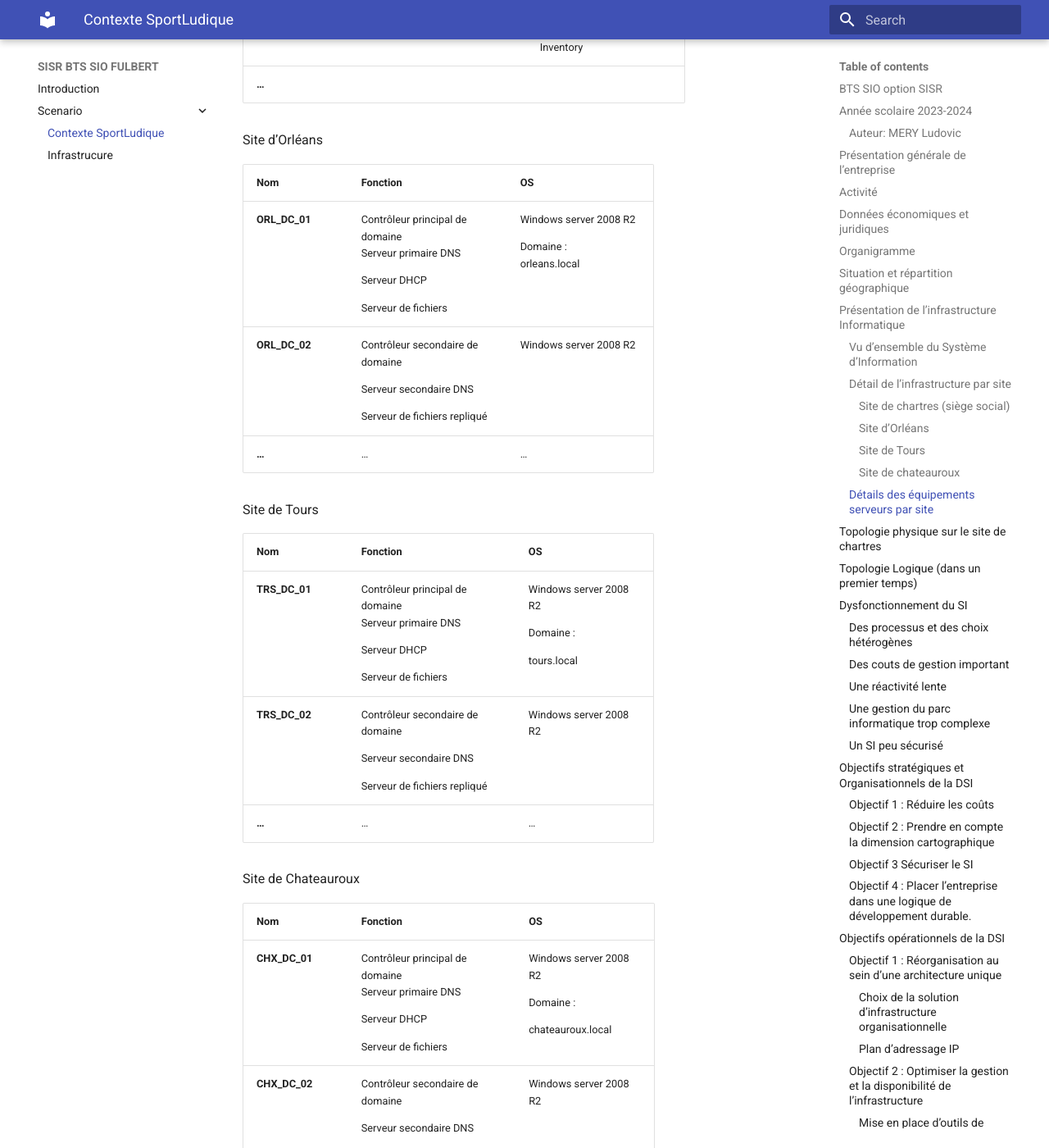
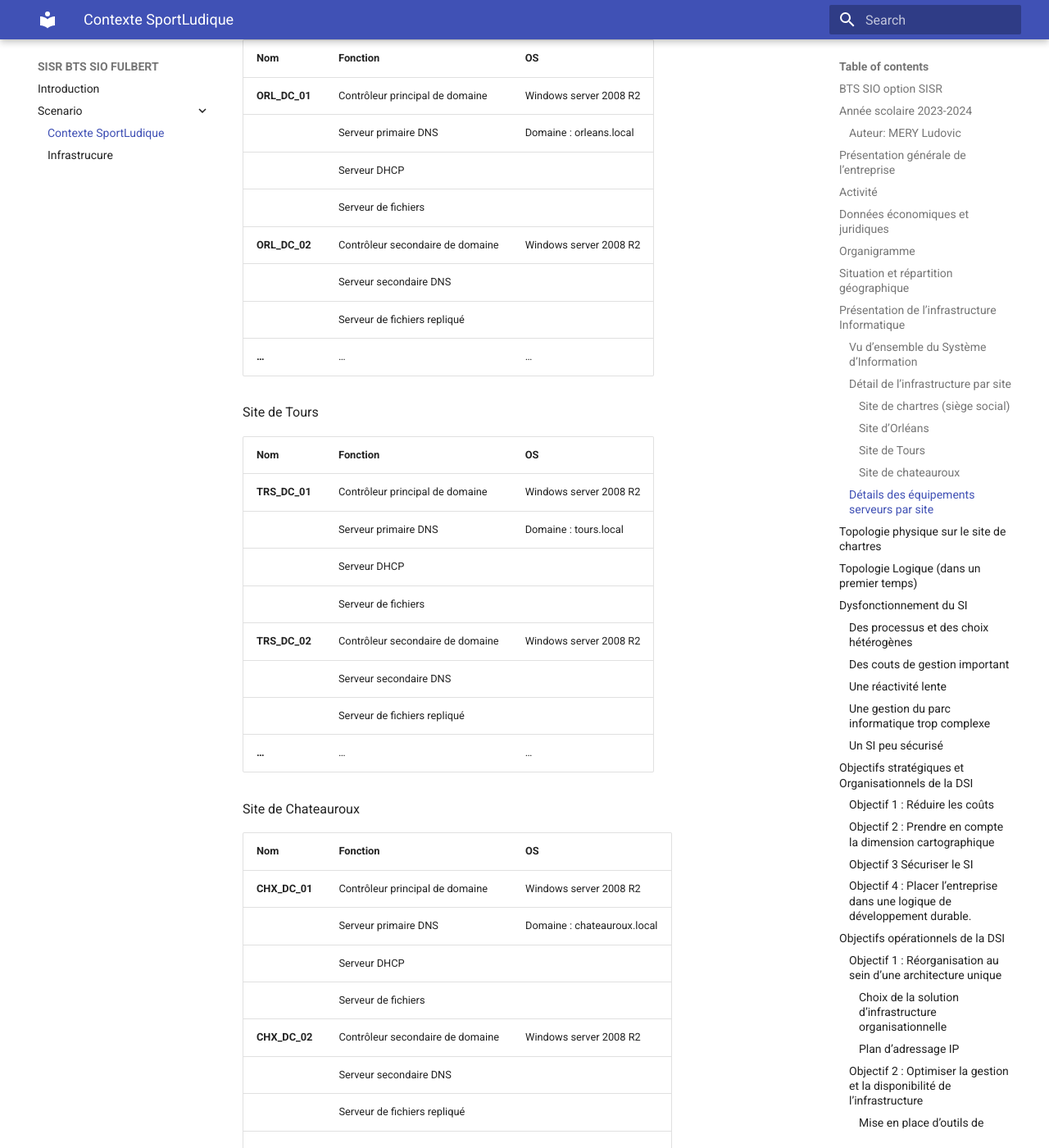
Before and after one commit to lmeryFulbert/sisrsiofulbert.github.io, an MkDocs documentation site: the page built from docs/scenario/contexte.md, in a window 1280 px wide and 1400 px high, scrolled down 5403 px. Shown: the whole window at 82% size. Built offline with MkDocs 1.6.1 and Material for MkDocs 9.7.7, drawn with Linux system fonts in a browser that asks for light colours; some of the changed text lies outside the part shown.

Commit message:
update tableau in markdown

```diff
--- a/docs/scenario/contexte.md
+++ b/docs/scenario/contexte.md
@@ -130,311 +130,100 @@ activités.
 
 #### Site de chartres (siège social)
 
-<table>
-<colgroup>
-<col style="width: 50%" />
-<col style="width: 49%" />
-</colgroup>
-<thead>
-<tr class="header">
-<th>Nombre d’utilisateurs</th>
-<th>132</th>
-</tr>
-</thead>
-<tbody>
-<tr class="odd">
-<td>Nombres de stations de travail</td>
-<td>132</td>
-</tr>
-<tr class="even">
-<td>fixes</td>
-<td>100</td>
-</tr>
-<tr class="odd">
-<td>portables</td>
-<td>12</td>
-</tr>
-<tr class="even">
-<td>Nombre de serveurs</td>
-<td>10</td>
-</tr>
-</tbody>
-</table>
+| Nombre d’utilisateurs      | 132 |
+|---------------------------|-----|
+| Nombres de stations de travail | 132 |
+| fixes                     | 100 |
+| portables                 | 12  |
+| Nombre de serveurs        | 10  |
 
 #### Site d’Orléans
 
-<table>
-<colgroup>
-<col style="width: 50%" />
-<col style="width: 49%" />
-</colgroup>
-<thead>
-<tr class="header">
-<th>Nombre d’utilisateurs</th>
-<th>60</th>
-</tr>
-</thead>
-<tbody>
-<tr class="odd">
-<td>Nombres de stations de travail</td>
-<td>83</td>
-</tr>
-<tr class="even">
-<td>fixes</td>
-<td>80</td>
-</tr>
-<tr class="odd">
-<td>portables</td>
-<td>3</td>
-</tr>
-<tr class="even">
-<td>Nombre de serveurs</td>
-<td>11</td>
-</tr>
-</tbody>
-</table>
+| Nombre d’utilisateurs      | 60  |
+|---------------------------|-----|
+| Nombres de stations de travail | 83  |
+| fixes                     | 80  |
+| portables                 | 3   |
+| Nombre de serveurs        | 11  |
 
 #### Site de Tours
 
-<table>
-<colgroup>
-<col style="width: 50%" />
-<col style="width: 49%" />
-</colgroup>
-<thead>
-<tr class="header">
-<th>Nombre d’utilisateurs</th>
-<th>179</th>
-</tr>
-</thead>
-<tbody>
-<tr class="odd">
-<td>Nombres de stations de travail</td>
-<td>95</td>
-</tr>
-<tr class="even">
-<td>fixes</td>
-<td>90</td>
-</tr>
-<tr class="odd">
-<td>portables</td>
-<td>5</td>
-</tr>
-<tr class="even">
-<td>Nombre de serveurs</td>
-<td>10</td>
-</tr>
-</tbody>
-</table>
+| Nombre d’utilisateurs      | 179 |
+|---------------------------|-----|
+| Nombres de stations de travail | 95  |
+| fixes                     | 90  |
+| portables                 | 5   |
+| Nombre de serveurs        | 10  |
 
 #### Site de chateauroux
 
-<table>
-<colgroup>
-<col style="width: 50%" />
-<col style="width: 49%" />
-</colgroup>
-<thead>
-<tr class="header">
-<th>Nombre d’utilisateurs</th>
-<th>81</th>
-</tr>
-</thead>
-<tbody>
-<tr class="odd">
-<td>Nombres de stations de travail</td>
-<td>50</td>
-</tr>
-<tr class="even">
-<td>fixes</td>
-<td>40</td>
-</tr>
-<tr class="odd">
-<td>portables</td>
-<td>10</td>
-</tr>
-<tr class="even">
-<td>Nombre de serveurs</td>
-<td>3</td>
-</tr>
-</tbody>
-</table>
+| Nombre d’utilisateurs      | 81  |
+|---------------------------|-----|
+| Nombres de stations de travail | 50  |
+| fixes                     | 40  |
+| portables                 | 10  |
+| Nombre de serveurs        | 3   |
+
 
 ###  Détails des équipements serveurs par site
 
 Site de Chartres
 
-<table>
-<colgroup>
-<col style="width: 25%" />
-<col style="width: 38%" />
-<col style="width: 35%" />
-</colgroup>
-<thead>
-<tr class="header">
-<th><strong>Nom</strong></th>
-<th><strong>Fonction</strong></th>
-<th><strong>OS</strong></th>
-</tr>
-</thead>
-<tbody>
-<tr class="odd">
-<td><strong>CHA_DC_01</strong></td>
-<td><p>Contrôleur principal de domaine<br />
-Serveur primaire DNS</p>
-<p>Serveur DHCP</p>
-<p>Serveur de fichiers</p></td>
-<td><p>Windows server 2008 R2</p>
-<p>Domaine :<br />
-chartres.local</p></td>
-</tr>
-<tr class="even">
-<td><strong>CHA_DC_02</strong></td>
-<td><p>Contrôleur secondaire de domaine</p>
-<p>Serveur secondaire DNS</p>
-<p>Serveur de fichiers repliqué</p></td>
-<td>Windows server 2008 R2</td>
-</tr>
-<tr class="odd">
-<td><strong>SL_BDD</strong></td>
-<td>Serveur de base de données</td>
-<td>Linux Debian 8 + MySQL</td>
-</tr>
-<tr class="even">
-<td><strong>SL_OCS</strong></td>
-<td>Serveur d’inventaire</td>
-<td>Linux Debian 8 + OCS Inventory</td>
-</tr>
-<tr class="odd">
-<td><strong>…</strong></td>
-<td></td>
-<td></td>
-</tr>
-</tbody>
-</table>
+| **Nom**        | **Fonction**                               | **OS**                    |
+|----------------|--------------------------------------------|--------------------------|
+| **CHA_DC_01**  | Contrôleur principal de domaine            | Windows server 2008 R2   |
+|                | Serveur primaire DNS                       | Domaine : chartres.local |
+|                | Serveur DHCP                               |                          |
+|                | Serveur de fichiers                        |                          |
+| **CHA_DC_02**  | Contrôleur secondaire de domaine           | Windows server 2008 R2   |
+|                | Serveur secondaire DNS                     |                          |
+|                | Serveur de fichiers repliqué               |                          |
+| **SL_BDD**     | Serveur de base de données                | Linux Debian 8 + MySQL   |
+| **SL_OCS**     | Serveur d’inventaire                      | Linux Debian 8 + OCS Inventory |
+| **…**          |                                            |                          |
+
 
 Site d’Orléans
 
-<table>
-<colgroup>
-<col style="width: 25%" />
-<col style="width: 38%" />
-<col style="width: 35%" />
-</colgroup>
-<thead>
-<tr class="header">
-<th><strong>Nom</strong></th>
-<th><strong>Fonction</strong></th>
-<th><strong>OS</strong></th>
-</tr>
-</thead>
-<tbody>
-<tr class="odd">
-<td><strong>ORL_DC_01</strong></td>
-<td><p>Contrôleur principal de domaine<br />
-Serveur primaire DNS</p>
-<p>Serveur DHCP</p>
-<p>Serveur de fichiers</p></td>
-<td><p>Windows server 2008 R2</p>
-<p>Domaine :<br />
-orleans.local</p></td>
-</tr>
-<tr class="even">
-<td><strong>ORL_DC_02</strong></td>
-<td><p>Contrôleur secondaire de domaine</p>
-<p>Serveur secondaire DNS</p>
-<p>Serveur de fichiers repliqué</p></td>
-<td>Windows server 2008 R2</td>
-</tr>
-<tr class="odd">
-<td><strong>…</strong></td>
-<td>…</td>
-<td>…</td>
-</tr>
-</tbody>
-</table>
+| **Nom**        | **Fonction**                               | **OS**                    |
+|----------------|--------------------------------------------|--------------------------|
+| **ORL_DC_01**  | Contrôleur principal de domaine            | Windows server 2008 R2   |
+|                | Serveur primaire DNS                       | Domaine : orleans.local  |
+|                | Serveur DHCP                               |                          |
+|                | Serveur de fichiers                        |                          |
+| **ORL_DC_02**  | Contrôleur secondaire de domaine           | Windows server 2008 R2   |
+|                | Serveur secondaire DNS                     |                          |
+|                | Serveur de fichiers repliqué               |                          |
+| **…**          | …                                          | …                        |
+
 
 Site de Tours
 
-<table>
-<colgroup>
-<col style="width: 25%" />
-<col style="width: 40%" />
-<col style="width: 33%" />
-</colgroup>
-<thead>
-<tr class="header">
-<th><strong>Nom</strong></th>
-<th><strong>Fonction</strong></th>
-<th><strong>OS</strong></th>
-</tr>
-</thead>
-<tbody>
-<tr class="odd">
-<td><strong>TRS_DC_01</strong></td>
-<td><p>Contrôleur principal de domaine<br />
-Serveur primaire DNS</p>
-<p>Serveur DHCP</p>
-<p>Serveur de fichiers</p></td>
-<td><p>Windows server 2008 R2</p>
-<p>Domaine :</p>
-<p>tours.local</p></td>
-</tr>
-<tr class="even">
-<td><strong>TRS_DC_02</strong></td>
-<td><p>Contrôleur secondaire de domaine</p>
-<p>Serveur secondaire DNS</p>
-<p>Serveur de fichiers repliqué</p></td>
-<td>Windows server 2008 R2</td>
-</tr>
-<tr class="odd">
-<td><strong>…</strong></td>
-<td>…</td>
-<td>…</td>
-</tr>
-</tbody>
-</table>
+| **Nom**        | **Fonction**                               | **OS**                    |
+|----------------|--------------------------------------------|--------------------------|
+| **TRS_DC_01**  | Contrôleur principal de domaine            | Windows server 2008 R2   |
+|                | Serveur primaire DNS                       | Domaine : tours.local    |
+|                | Serveur DHCP                               |                          |
+|                | Serveur de fichiers                        |                          |
+| **TRS_DC_02**  | Contrôleur secondaire de domaine           | Windows server 2008 R2   |
+|                | Serveur secondaire DNS                     |                          |
+|                | Serveur de fichiers repliqué               |                          |
+| **…**          | …                                          | …                        |
+
 
 Site de Chateauroux
 
-<table>
-<colgroup>
-<col style="width: 25%" />
-<col style="width: 40%" />
-<col style="width: 33%" />
-</colgroup>
-<thead>
-<tr class="header">
-<th><strong>Nom</strong></th>
-<th><strong>Fonction</strong></th>
-<th><strong>OS</strong></th>
-</tr>
-</thead>
-<tbody>
-<tr class="odd">
-<td><strong>CHX_DC_01</strong></td>
-<td><p>Contrôleur principal de domaine<br />
-Serveur primaire DNS</p>
-<p>Serveur DHCP</p>
-<p>Serveur de fichiers</p></td>
-<td><p>Windows server 2008 R2</p>
-<p>Domaine :</p>
-<p>chateauroux.local</p></td>
-</tr>
-<tr class="even">
-<td><strong>CHX_DC_02</strong></td>
-<td><p>Contrôleur secondaire de domaine</p>
-<p>Serveur secondaire DNS</p>
-<p>Serveur de fichiers repliqué</p></td>
-<td>Windows server 2008 R2</td>
-</tr>
-<tr class="odd">
-<td><strong>…</strong></td>
-<td>…</td>
-<td>…</td>
-</tr>
-</tbody>
-</table>
+| **Nom**        | **Fonction**                               | **OS**                    |
+|----------------|--------------------------------------------|--------------------------|
+| **CHX_DC_01**  | Contrôleur principal de domaine            | Windows server 2008 R2   |
+|                | Serveur primaire DNS                       | Domaine : chateauroux.local |
+|                | Serveur DHCP                               |                          |
+|                | Serveur de fichiers                        |                          |
+| **CHX_DC_02**  | Contrôleur secondaire de domaine           | Windows server 2008 R2   |
+|                | Serveur secondaire DNS                     |                          |
+|                | Serveur de fichiers repliqué               |                          |
+| **…**          | …                                          | …                        |
+
 
 ##  Topologie physique sur le site de chartres
 
```
